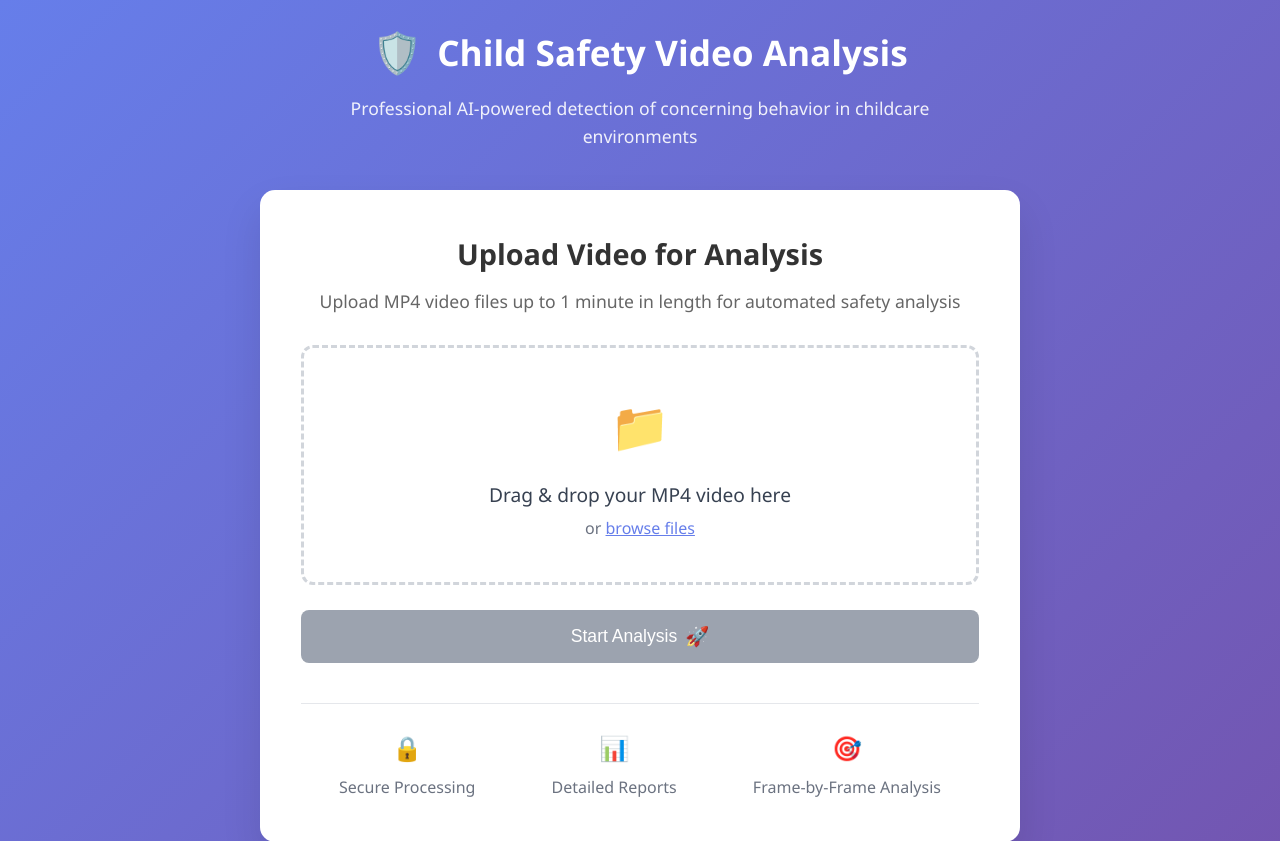
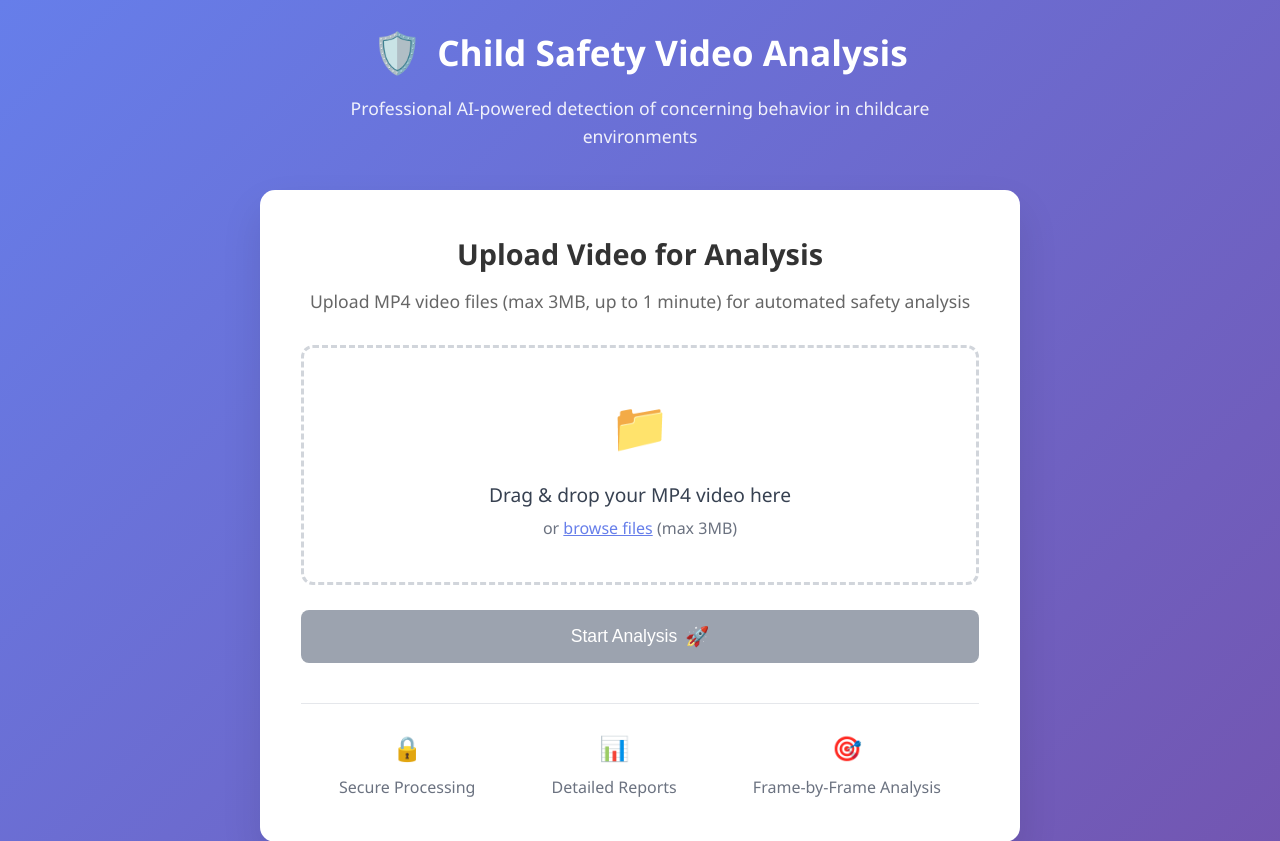
Before and after one commit to zyakir13/child-safety-video-analysis_server, a Flask app: page / in a window 1280 px wide. Shown: the top 841 px of the page. Run offline with Flask 3, Linux system fonts and the light colour scheme; some libraries are stand-ins or nearby versions.

Commit message:
Add 3MB file size limit to prevent memory overload
- Reduce Flask MAX_CONTENT_LENGTH from 100MB to 3MB
- Add backend validation to reject files > 3MB with clear error message
- Add frontend validation with immediate user feedback
- Update UI text to show 3MB limit in upload area and description
- Prevents Heroku memory crashes from large video files
- Uses environment variable for OpenAI API key (no hardcoded secrets)

🤖 Generated with Claude Code

Co-Authored-By: Claude <noreply@anthropic.com>

```diff
--- a/app.py
+++ b/app.py
@@ -45,7 +45,7 @@ from result_formatter import ResultFormatter
 
 app = Flask(__name__)
 app.config['UPLOAD_FOLDER'] = 'static/uploads'
-app.config['MAX_CONTENT_LENGTH'] = 100 * 1024 * 1024  # 100MB max file size
+app.config['MAX_CONTENT_LENGTH'] = 3 * 1024 * 1024  # 3MB max file size
 
 # Ensure upload directory exists
 os.makedirs(app.config['UPLOAD_FOLDER'], exist_ok=True)
@@ -272,6 +272,14 @@ def upload_video():
     if not allowed_file(file.filename):
         return jsonify({'error': 'Only MP4 files are allowed'}), 400
 
+    # Check file size (additional validation beyond Flask's MAX_CONTENT_LENGTH)
+    file.seek(0, 2)  # Seek to end of file
+    file_size = file.tell()
+    file.seek(0)  # Reset to beginning
+
+    if file_size > 3 * 1024 * 1024:  # 3MB
+        return jsonify({'error': 'File size must be less than 3MB to prevent memory issues'}), 400
+
     # Generate unique job ID
     job_id = str(uuid.uuid4())
     filename = f"{job_id}_{secure_filename(file.filename)}"
--- a/static/js/main.js
+++ b/static/js/main.js
@@ -85,6 +85,14 @@ function handleFileSelect() {
     // Validate file type
     if (!file.type.includes('mp4')) {
         alert('Please select an MP4 video file.');
+        videoFileInput.value = '';
+        hideFileInfo();
+        return;
+    }
+
+    // Validate file size (3MB limit)
+    if (file.size > 3 * 1024 * 1024) {
+        alert('File size must be less than 3MB to prevent memory issues. Please select a smaller video.');
         videoFileInput.value = '';
         hideFileInfo();
         return;
--- a/templates/index.html
+++ b/templates/index.html
@@ -23,7 +23,7 @@
             <div id="upload-section" class="section active">
                 <div class="upload-card">
                     <h2>Upload Video for Analysis</h2>
-                    <p class="description">Upload MP4 video files up to 1 minute in length for automated safety analysis</p>
+                    <p class="description">Upload MP4 video files (max 3MB, up to 1 minute) for automated safety analysis</p>
 
                     <form id="upload-form" enctype="multipart/form-data">
                         <!-- File Upload Area -->
@@ -31,7 +31,7 @@
                             <div class="upload-content">
                                 <span class="upload-icon">📁</span>
                                 <p class="upload-text">Drag & drop your MP4 video here</p>
-                                <p class="upload-subtext">or <span class="upload-link">browse files</span></p>
+                                <p class="upload-subtext">or <span class="upload-link">browse files</span> (max 3MB)</p>
                                 <input type="file" id="video-file" name="video" accept=".mp4" required>
                             </div>
                         </div>
```
